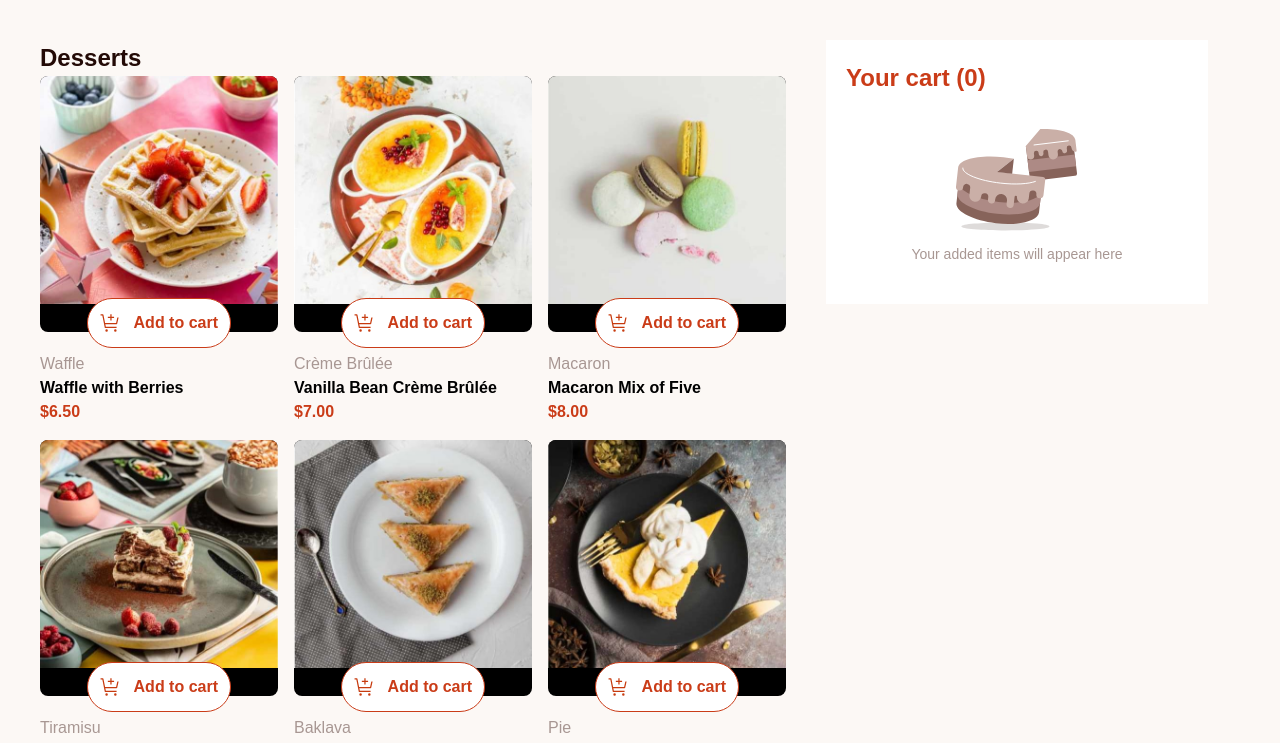
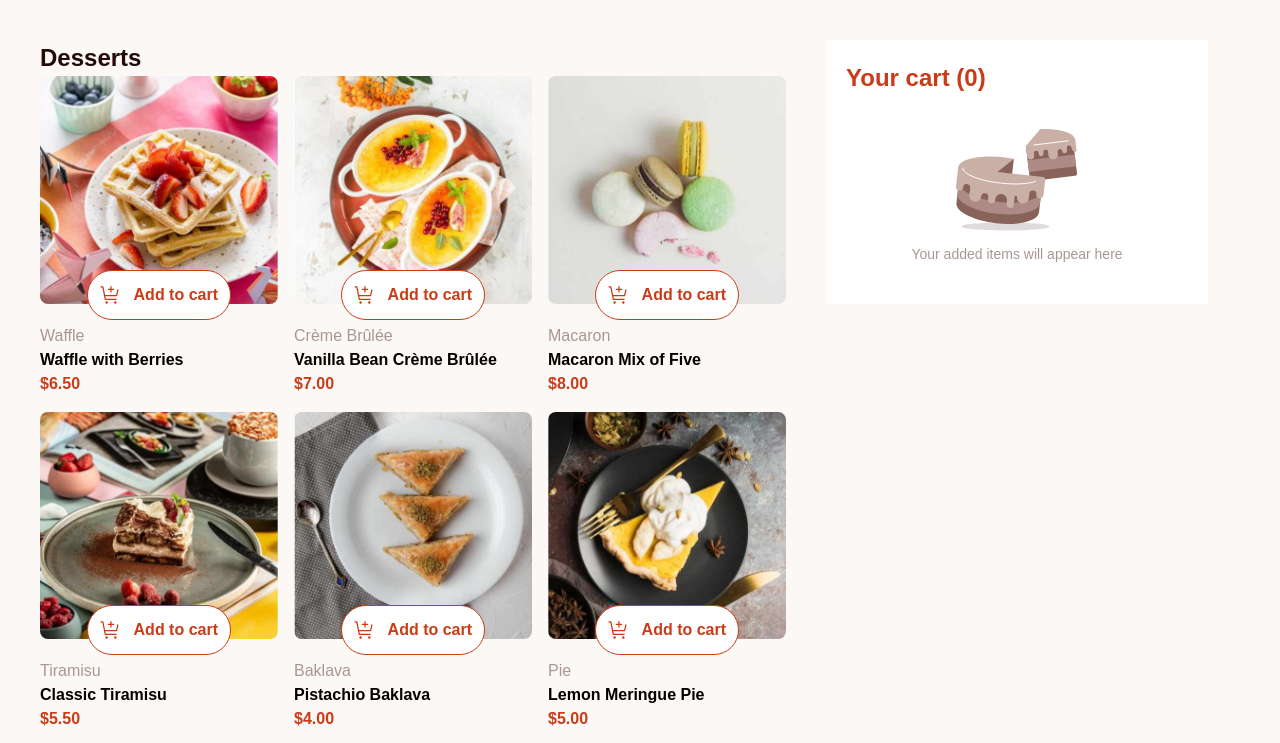
Before and after one commit to tundeloper/Product_list_with_cart, a Next.js app: page / in a window 1280 px wide. Shown: the top 743 px of the page. Built offline with nearby package versions, Linux system fonts and the light colour scheme.

Commit message:
all meals

```diff
--- a/src/app/components/allMeals.tsx
+++ b/src/app/components/allMeals.tsx
@@ -1,102 +1,73 @@
 'use client'
-import React, { useContext, useEffect, useState } from "react";
+import React from "react";
 import axios from "axios";
+import { useContext, useEffect, useState } from "react";
 import Image from "next/image";
 import CartSvg from "../SVGS/cart";
 import DecrementSvg from "../SVGS/decrement";
 import IncrementSvg from "../SVGS/increment";
 import { CartContext } from "../api/store/context";
 
-// Define a type for the data being fetched
 type dataType = {
-  image: {
-    thumbnail: string;
-    mobile: string;
-    tablet: string;
-    desktop: string;
-  };
-  name: string;
-  price: number;
-  category: string;
-};
+  image: {thumbnail: string, mobile: string, tablet: string, desktop: string},
+  name: string,
+  price: number,
+  category: string,
+}
 
-const Meals: React.FC = () => {
+const Meals : React.FC = () => {
     const [data, setData] = useState<dataType[]>([]);
     const [loading, setLoading] = useState(true);
-  const [error, setError] = useState<string | null>(null); // Improved error typing
+    const [error, setError] = useState<string | null>(null);
     const context = useContext(CartContext);
     const cart = context.cart;
     const w: number = typeof window !== "undefined" ? window.innerWidth : 1024; // Ensure window is defined for server-side rendering
 
     useEffect(() => {
-    axios
-      .get("/api")
+        // Make the GET request to your Next.js API route
+        axios.get('/api')
           .then((response) => {
-        setData(response.data.data);
-        setLoading(false);
+            setData(response.data.data);  // Set the response data
+            setLoading(false);       // Stop loading state
           })
           .catch((err) => {
-        setError(err.message);
-        setLoading(false);
+            setError(err.message);   // Handle errors
+            setLoading(false);       // Stop loading state
           });
       }, []);
 
-  if (loading) return <h1 className="text-dk">Loading...</h1>;
-  if (error) return <p className="text-red-500">Error: {error}</p>;
+      if (loading) return <h1 className="text-dk">Loading</h1>;
+      if (error) return <p>Error: {error}</p>;
 
-  return (
-    <div className="grid-cols-1 sm:grid sm:grid-cols-3 sm:gap-4">
-      {data.map((meal, i) => {
-        const isSelected = context.select[i] === "select";
-        const cartItemIndex = cart.findIndex((cartItem) => cartItem.name === meal.name);
-        const quantity = cartItemIndex > -1 ? cart[cartItemIndex].qty : 0;
-
-        return (
-          <div className="mb-4 w-full sm:mb-0 text-white flex flex-col font-bold" key={i}>
+    return <div className="grid-cols-1 sm:grid sm:grid-cols-3 sm:gap-4">
+      {data.map((meals, i) => <div className="mb-4 w-full sm:mb-0 text-white flex flex-col font-bold" key={i}>
         <div className="relative w-full">
-              <div
-                className={`w-full h-64 bg-black overflow-hidden border-rd rounded-lg ${
-                  isSelected ? "border-[.2rem] border-rd" : ""
-                }`}
-              >
-                <Image
-                  alt="meal image"
-                  src={w > 640 ? meal.image.desktop : meal.image.mobile}
-                  width={200}
-                  height={200}
-                  style={{ height: "auto", width: "100%" }}
-                />
+        <div className="w-full height-64 bg-black overflow-hidden border-2 border-rd rounded-lg" style={{border: (context.select[i] === 'select') ? '.2rem solid #ca3c18' : 'none'}}>
+          <Image alt='image' src={w > 640 ? meals.image.desktop: meals.image.mobile} width={200} height={200} style={{height: 'auto', width: '100%'}}/>
         </div>
-
-              {isSelected ? (
-                <button
-                  className="flex items-center justify-between w-[9rem] absolute bottom-[-1rem] right-1/2 translate-x-1/2 z-[10] p-3 border border-rd rounded-full bg-rd"
-                >
-                  <DecrementSvg handleClick={() => context.minusCartQty({ ...meal, qty: 0 }, i)} />
-                  <p className="font-light">{quantity}</p>
-                  <IncrementSvg handleClick={() => context.addCartQty({ ...meal, qty: 0 }, i)} />
-                </button>
-              ) : (
-                <button
-                  className="flex items-center justify-between w-[9rem] absolute bottom-[-1rem] right-1/2 translate-x-1/2 z-[10] p-3 bg-white text-rd border border-rd rounded-full"
-                  onClick={() => context.addToCart({ ...meal, qty: 0 }, i)}
-                >
+        {context.select[i] === 'select' ? <button className="flex items-center justify-center justify-between w-[9rem] absolute bottom-[-1rem] right-1/2 translate-x-1/2 z-[10]  p-3 border border-rd rounded-full bg-rd">
+      <DecrementSvg handleClick={() => {context.minusCartQty({...meals, qty: 0}, i)}}/>
+      <p className="font-light">
+        {cart.length > 0 && cart[cart.findIndex(cart => cart.name === meals.name)]?.qty}
+      </p>
+      <IncrementSvg handleClick={() => {context.addCartQty({...meals, qty: 0}, i)}}/>
+      </button> :
+      <button className="flex items-center justify-center justify-between w-[9rem] absolute bottom-[-1rem] right-1/2 translate-x-1/2 z-[10]  p-3 bg-white text-rd border border-rd rounded-full" onClick={() => {context.addToCart({...meals, qty:0}, i)}}>
       <CartSvg />
       <p>Add to cart</p>
       </button>
-              )}
+      }
+
         </div>
 
         <div className="mt-5">
-              <p className="text-lightdk font-light">{meal.category}</p>
-              <p className="text-black">{meal.name}</p>
-              <p className="text-rd">${meal.price.toFixed(2)}</p>
+          <p className="text-lightdk font-light">{meals.category}</p>
+          <p className="text-black">{meals.name}</p>
+          <p className="text-rd">${meals.price.toFixed(2)}</p>
         </div>
+        </div>)}
     </div>
-        );
-      })}
-    </div>
-  );
-};
 
-export default Meals;
+}
+
+export default Meals
```
Lines whose indentation alone changed are shown as unchanged.
